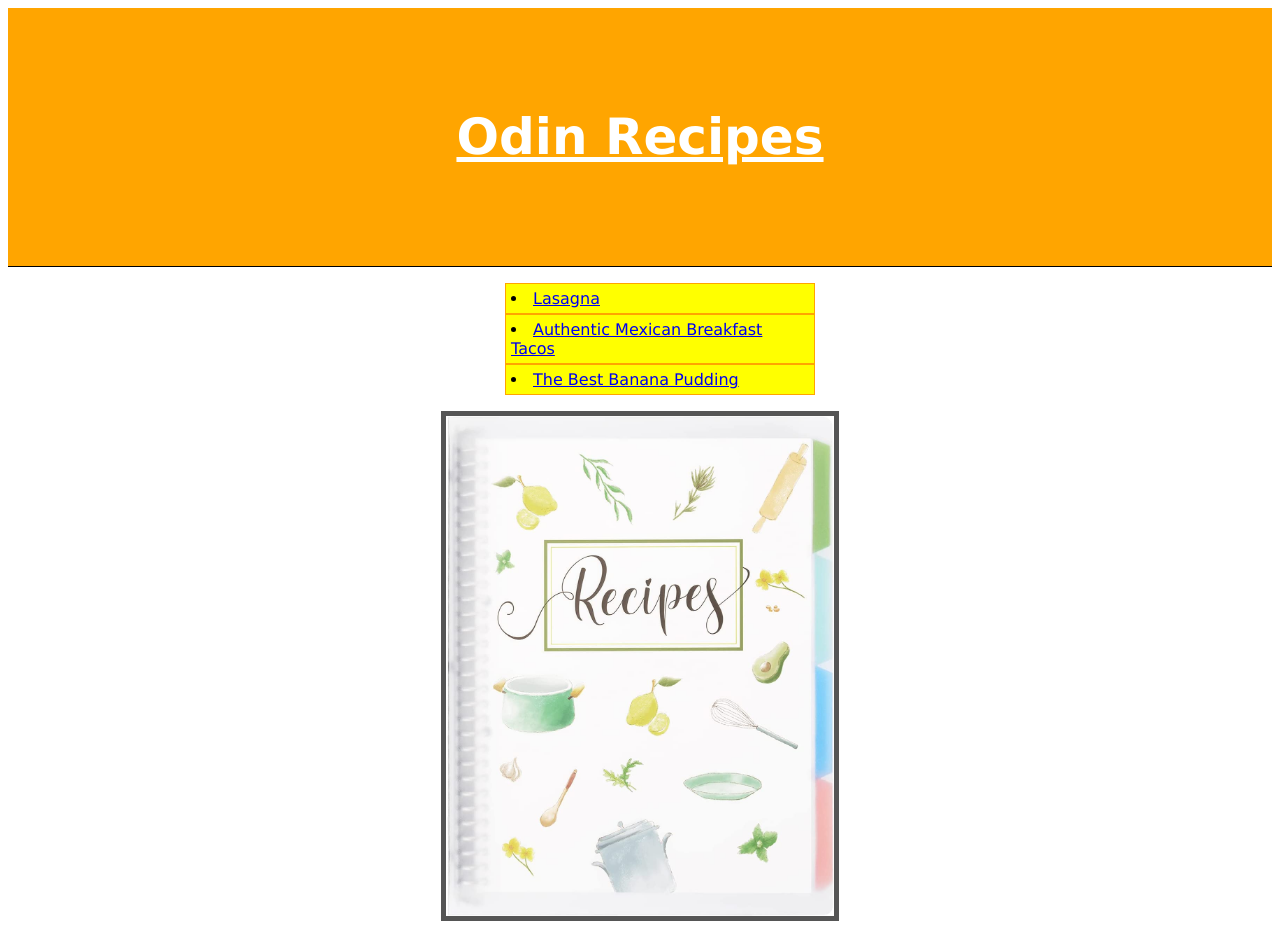
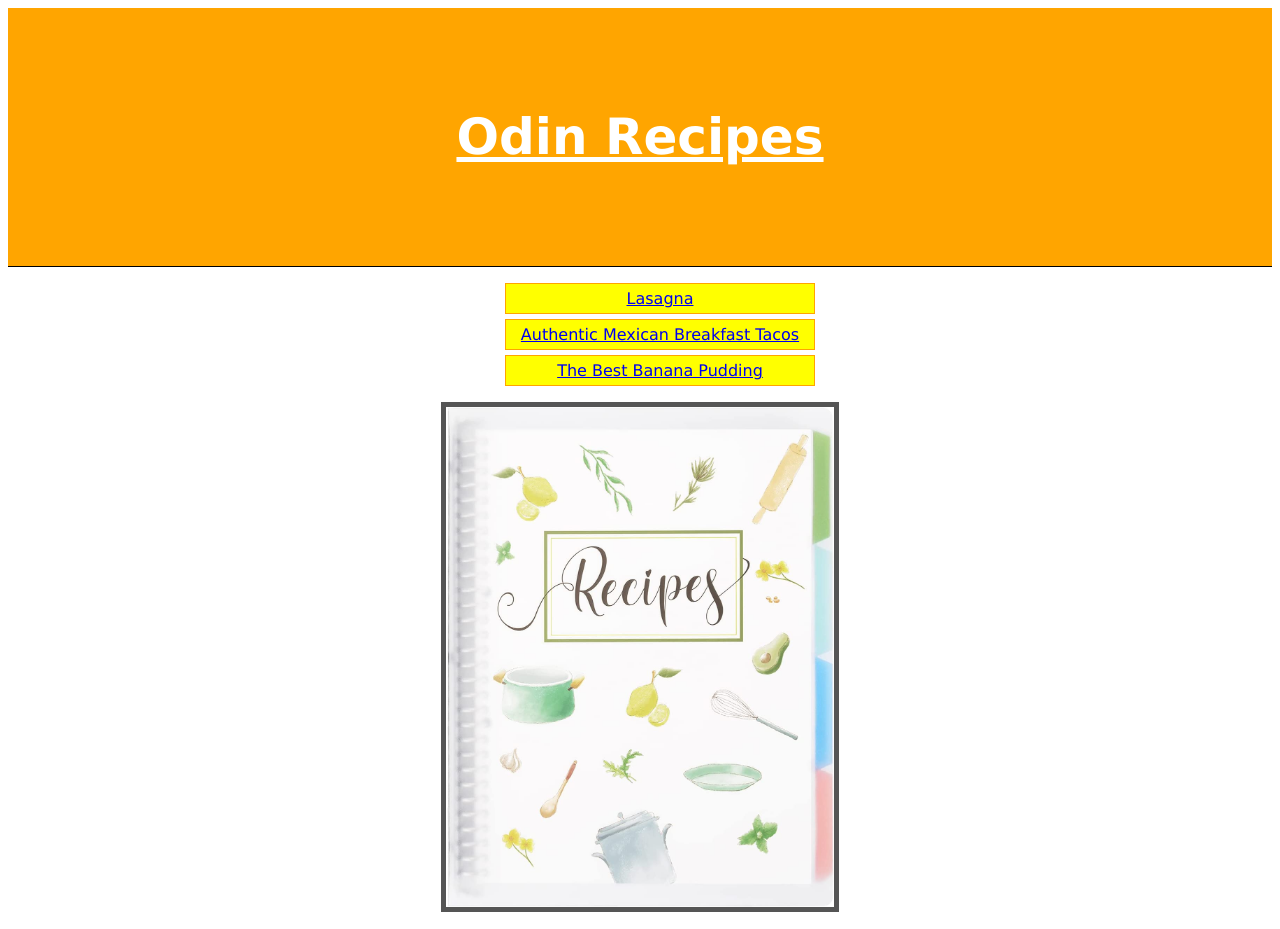
Before and after one commit to almeida-91/odin-recipes, a PHP site: page / in a window 1280 px wide. Run offline with PHP 8.4, Linux system fonts and the light colour scheme.

Commit message:
Edit CSS styles (very minor edit)

```diff
--- a/styles.css
+++ b/styles.css
@@ -17,12 +17,13 @@ h1{
 }
 
 li.reclist{
+    display: block;
     padding: 5px;
     border: 1px solid orange;
     background-color: #ffff00;
-    text-align:left;
+    text-align:center;
     list-style-position:inside;
-    margin: auto;
+    margin: auto auto 5px auto;
 }
 
 img{
```
